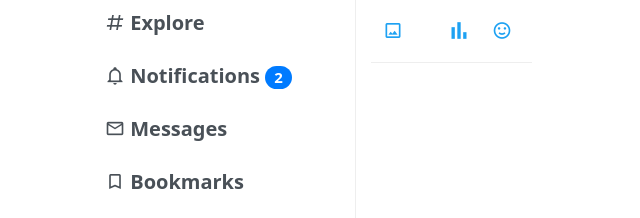
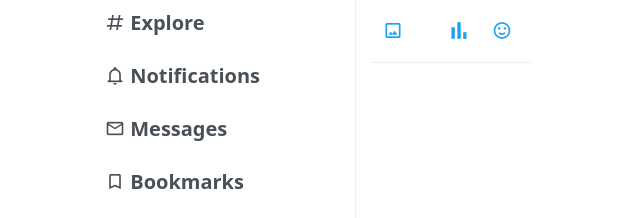
Before and after one commit to avcoder/twitter2020, a plain HTML site: page index.html in a window 1280 px wide. Shown: the part 127-345 px from the top of the page, 0-640 px from the left. Drawn offline with nearby package versions, Linux system fonts and the light colour scheme; no server answers.

Commit message:
removed notification badget

```diff
--- a/index.html
+++ b/index.html
@@ -45,10 +45,7 @@
               Explore
             </a>
             <a href="#" class="list-group-item list-group-item-action">
-              <i class="mdi mdi-bell-outline"></i>&nbsp;Notifications&nbsp;<span
-                class="badge badge-pill badge-primary"
-                >2</span
-              >
+              <i class="mdi mdi-bell-outline"></i>&nbsp;Notifications&nbsp;
             </a>
             <a href="#" class="list-group-item list-group-item-action">
               <i class="mdi mdi-email-outline"></i>&nbsp;Messages
```
